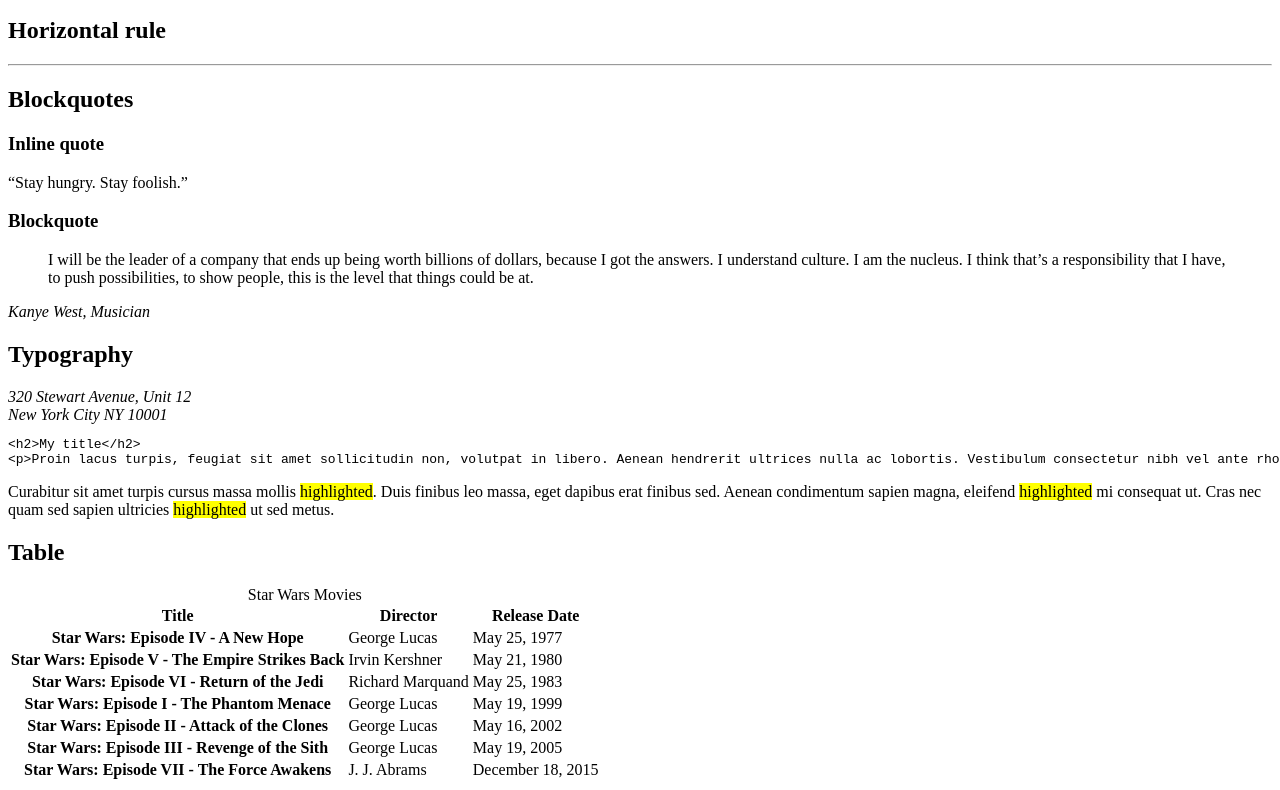
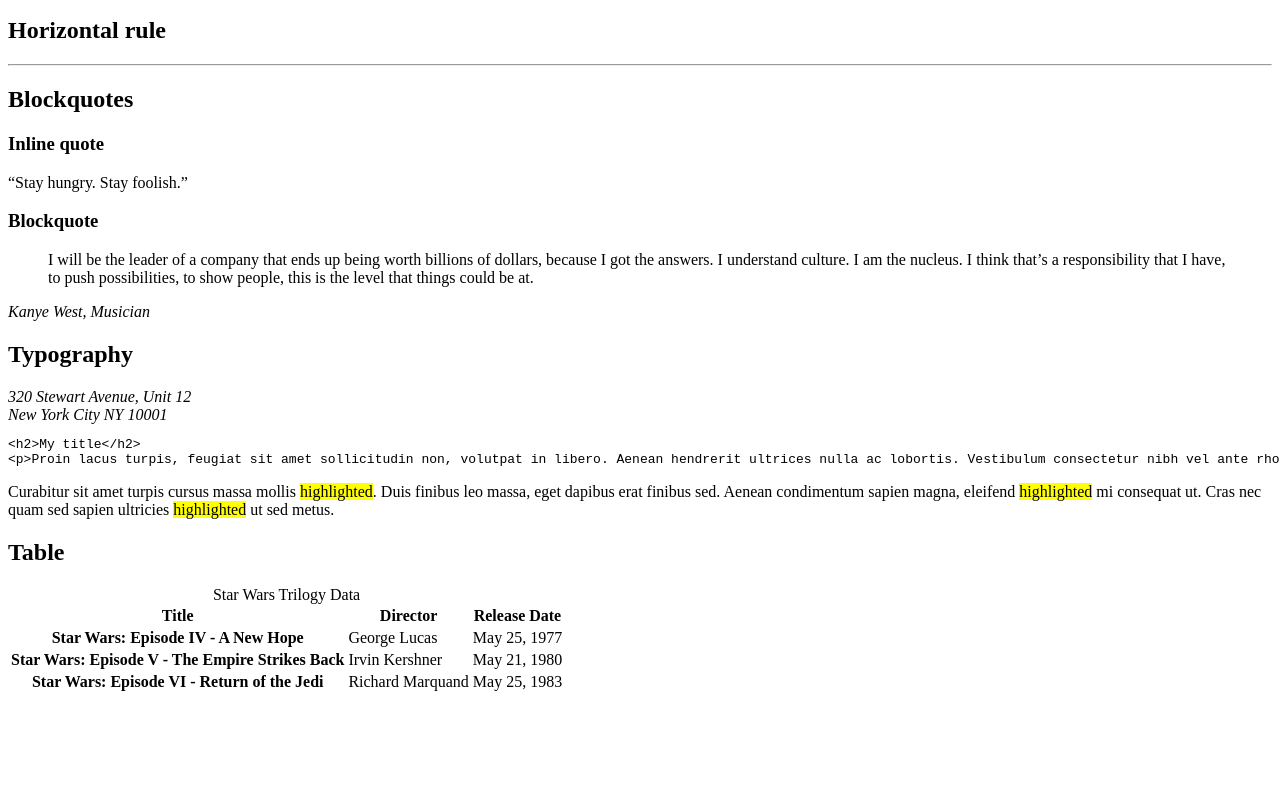
Before and after one commit to ElvisKS123/alu-web_front_end, a plain HTML site: page html_advanced/33-styleguide.html in a window 1280 px wide. Shown: the part 931-1721 px from the top of the page. After the commit the page ends 1633 px from the top, so only its background shows below. Drawn offline with Linux system fonts and the light colour scheme.

Commit message:
html_advanced

```diff
--- a/html_advanced/33-styleguide.html
+++ b/html_advanced/33-styleguide.html
@@ -84,7 +84,7 @@
 <section>
   <header><h2>Table</h2></header>
   <table>
-    <caption>Star Wars Movies</caption>
+    <caption>Star Wars Trilogy Data</caption>
     <thead>
       <tr>
         <th scope="col">Title</th>
@@ -96,10 +96,6 @@
       <tr><th scope="row">Star Wars: Episode IV - A New Hope</th><td>George Lucas</td><td>May 25, 1977</td></tr>
       <tr><th scope="row">Star Wars: Episode V - The Empire Strikes Back</th><td>Irvin Kershner</td><td>May 21, 1980</td></tr>
       <tr><th scope="row">Star Wars: Episode VI - Return of the Jedi</th><td>Richard Marquand</td><td>May 25, 1983</td></tr>
-      <tr><th scope="row">Star Wars: Episode I - The Phantom Menace</th><td>George Lucas</td><td>May 19, 1999</td></tr>
-      <tr><th scope="row">Star Wars: Episode II - Attack of the Clones</th><td>George Lucas</td><td>May 16, 2002</td></tr>
-      <tr><th scope="row">Star Wars: Episode III - Revenge of the Sith</th><td>George Lucas</td><td>May 19, 2005</td></tr>
-      <tr><th scope="row">Star Wars: Episode VII - The Force Awakens</th><td>J. J. Abrams</td><td>December 18, 2015</td></tr>
     </tbody>
   </table>
 </section>
```
